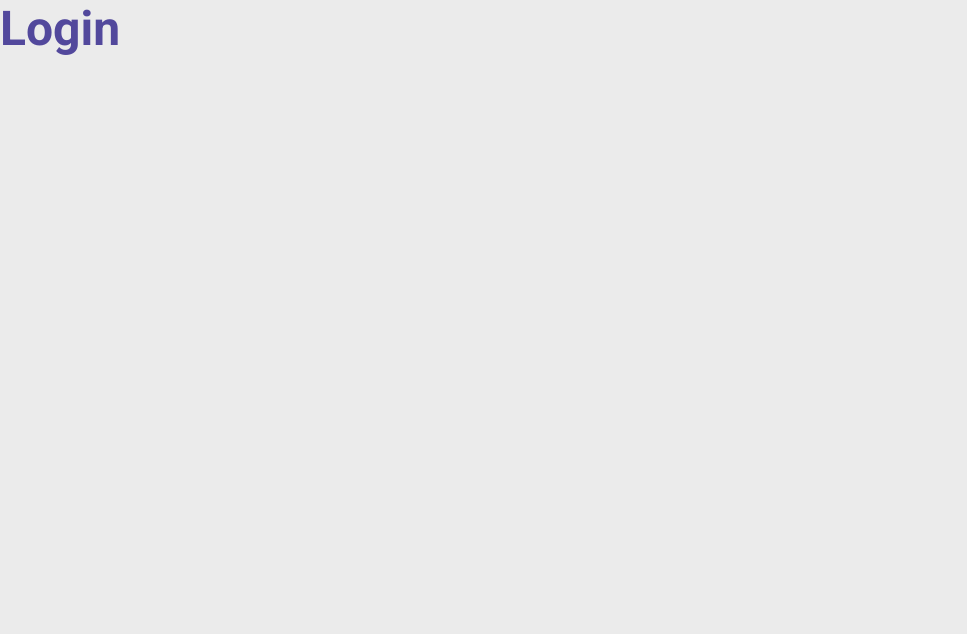
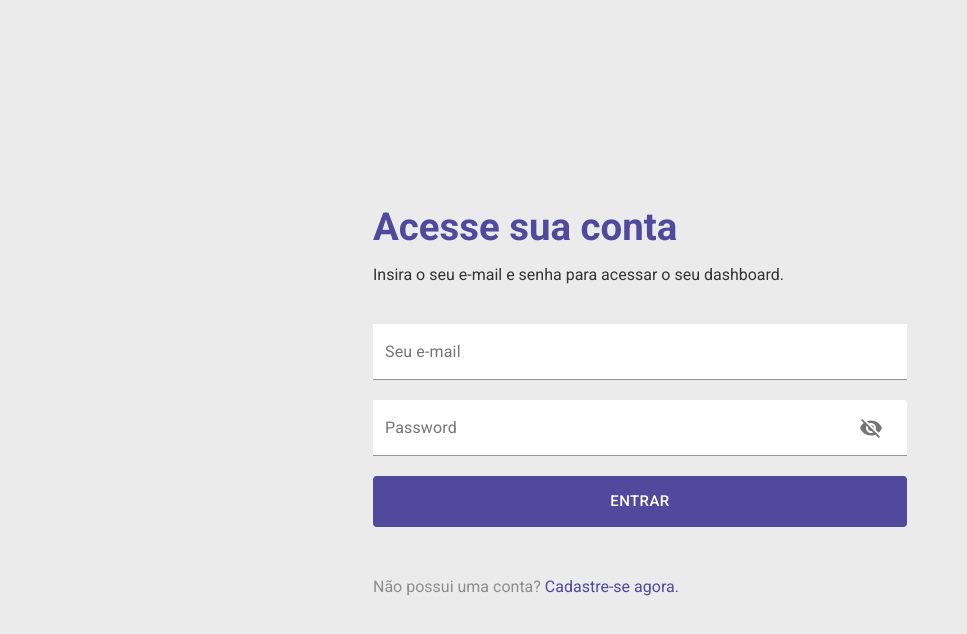
Before and after one commit to lucas-silveira/jully-bot-frontend, a Next.js app: page /login in a window 1280 px wide. Shown: the top 634 px of the page, without its empty margins (0-967 px from the left). Built offline with nearby package versions, Linux system fonts and the light colour scheme.

Commit message:
feat: login page

```diff
--- a/pages/login.tsx
+++ b/pages/login.tsx
@@ -1,3 +1,100 @@
+import { useCallback, useState } from 'react';
+import Link from 'next/link';
+import {
+  FilledInput,
+  IconButton,
+  InputAdornment,
+  InputLabel,
+} from '@material-ui/core';
+import { Visibility, VisibilityOff } from '@material-ui/icons';
+import * as S from '@styles/pages/login.style';
+import * as FormStyle from '@styles/components/form.style';
+
+type FormState = {
+  email: string;
+  password: string;
+  showPass: boolean;
+  error: boolean;
+};
+
 export default function Login(): JSX.Element {
-  return <h1>Login</h1>;
+  const [formState, setFormState] = useState<FormState>({
+    email: '',
+    password: '',
+    showPass: false,
+    error: false,
+  });
+
+  const handleChange = useCallback(
+    (prop: keyof FormState) => (event: React.ChangeEvent<HTMLInputElement>) => {
+      setFormState(oldValues => ({ ...oldValues, [prop]: event.target.value }));
+    },
+    [],
+  );
+
+  const handleClickShowPassword = useCallback(() => {
+    setFormState(oldValues => ({
+      ...oldValues,
+      showPass: !oldValues.showPass,
+    }));
+  }, []);
+
+  const handleMouseDownPassword = useCallback(
+    (event: React.MouseEvent<HTMLButtonElement>) => {
+      event.preventDefault();
+    },
+    [],
+  );
+
+  return (
+    <S.LayoutWrapper>
+      <S.LayoutMain>
+        <header>
+          <h2>Acesse sua conta</h2>
+          <p>Insira o seu e-mail e senha para acessar o seu dashboard.</p>
+        </header>
+
+        <S.Form noValidate autoComplete="off">
+          <FormStyle.TextField
+            type="email"
+            value={formState.email}
+            onChange={handleChange('email')}
+            error={formState.error}
+            label="Seu e-mail"
+            variant="filled"
+            fullWidth
+            helperText={formState.error ? 'Digite um email válido' : ''}
+          />
+          <FormStyle.PasswordField fullWidth variant="filled">
+            <InputLabel htmlFor="password">Password</InputLabel>
+            <FilledInput
+              id="password"
+              type={formState.showPass ? 'text' : 'password'}
+              value={formState.password}
+              onChange={handleChange('password')}
+              endAdornment={( // eslint-disable-line
+                <InputAdornment position="end">
+                  <IconButton
+                    aria-label="toggle password visibility"
+                    onClick={handleClickShowPassword}
+                    onMouseDown={handleMouseDownPassword}
+                  >
+                    {formState.showPass ? <Visibility /> : <VisibilityOff />}
+                  </IconButton>
+                </InputAdornment>
+              )} // eslint-disable-line
+            />
+          </FormStyle.PasswordField>
+          <FormStyle.SubmitButton fullWidth>Entrar</FormStyle.SubmitButton>
+        </S.Form>
+
+        <footer>
+          <p>
+            Não possui uma conta?
+            <Link href="/"> Cadastre-se agora.</Link>
+          </p>
+        </footer>
+      </S.LayoutMain>
+    </S.LayoutWrapper>
+  );
 }
--- /dev/null
+++ b/styles/pages/login.style.ts
@@ -0,0 +1,37 @@
+import styled from 'styled-components';
+
+export const LayoutWrapper = styled.section`
+  display: flex;
+  height: 100vh;
+  justify-content: center;
+  align-items: center;
+`;
+
+export const LayoutMain = styled.div`
+  display: flex;
+  flex-direction: column;
+  padding: 20px;
+
+  > header {
+    margin-bottom: 40px;
+
+    h2 {
+      margin-bottom: 16px;
+    }
+  }
+
+  > footer {
+    p {
+      color: rgba(0, 0, 0, 0.4);
+    }
+  }
+`;
+
+export const Form = styled.form`
+  margin-bottom: 50px;
+
+  > div + div,
+  > button {
+    margin-top: 20px;
+  }
+`;
```
